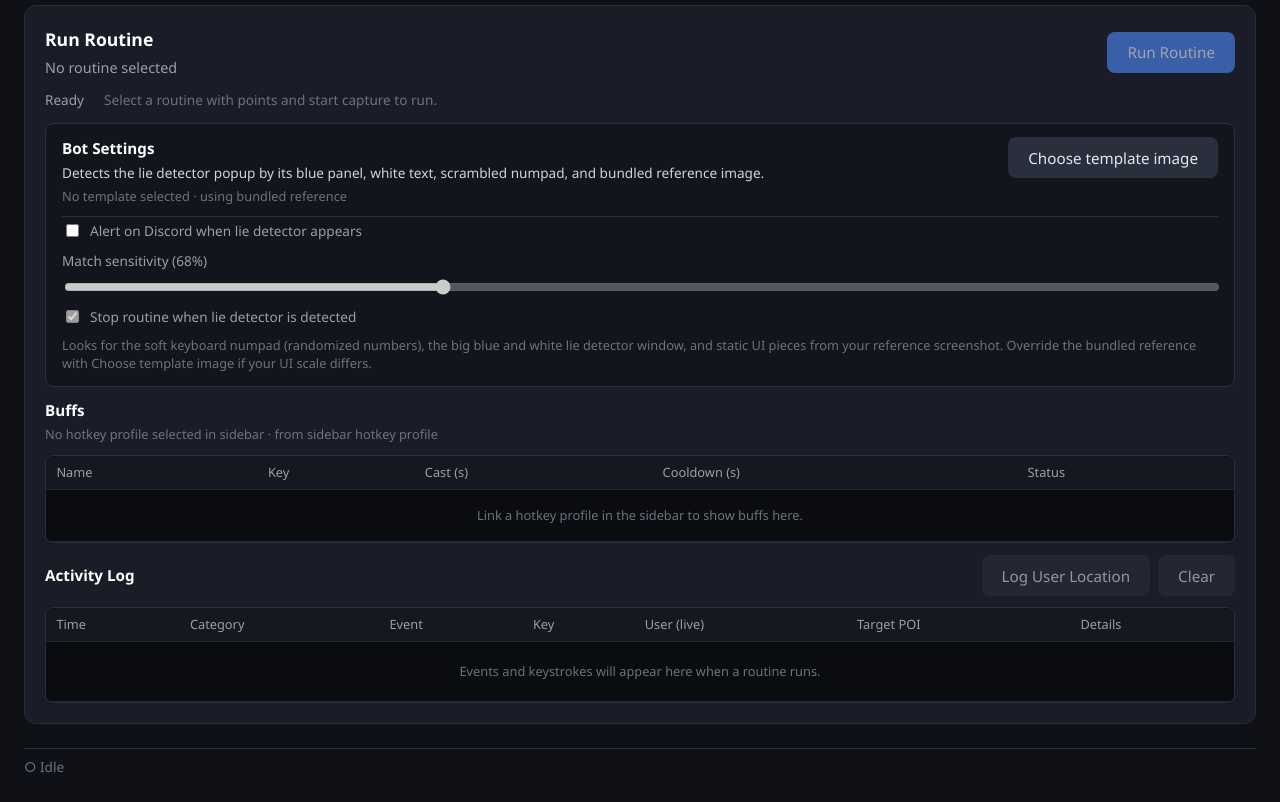
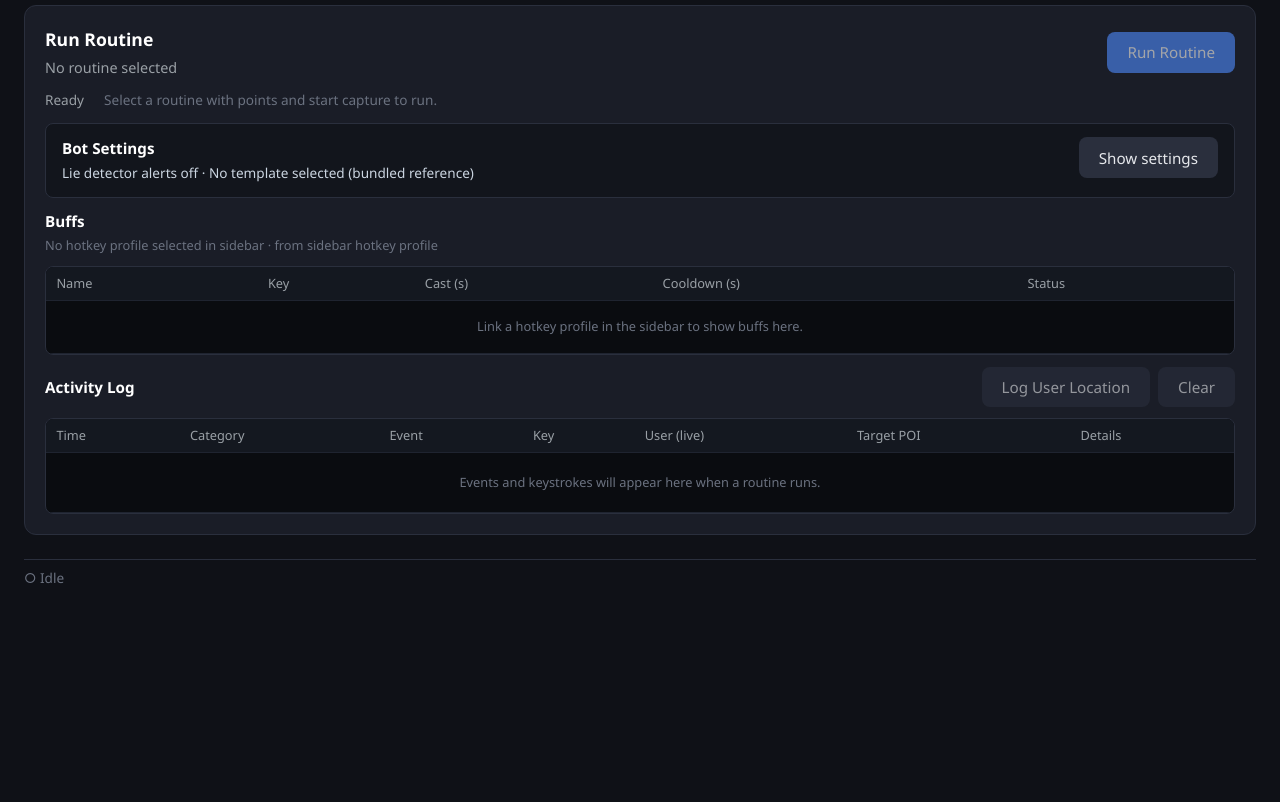
Before and after one commit to DayVidZhou/maple-bot, a React (Vite) app: page / in a window 1280 px wide. Shown: the part 1040-1842 px from the top of the page. After the commit the page ends 1653 px from the top, so only its background shows below. Built offline with nearby package versions, Linux system fonts and the light colour scheme.

Commit message:
bot setting collapsible

```diff
--- a/src/components/BotSettingsPanel/BotSettingsPanel.css
+++ b/src/components/BotSettingsPanel/BotSettingsPanel.css
@@ -44,8 +44,16 @@
   display: flex;
   flex-direction: column;
   gap: 0.65rem;
-  padding-top: 0.25rem;
+  padding-top: 0.65rem;
   border-top: 1px solid #2a2f3d;
+}
+
+.bot-settings-intro {
+  margin: 0;
+}
+
+.bot-settings-template-btn {
+  align-self: flex-start;
 }
 
 .bot-settings-field {
--- a/src/components/BotSettingsPanel/BotSettingsPanel.tsx
+++ b/src/components/BotSettingsPanel/BotSettingsPanel.tsx
@@ -13,6 +13,7 @@ export function BotSettingsPanel() {
   const [feedback, setFeedback] = useState<string | null>(null)
   const [error, setError] = useState<string | null>(null)
   const [busy, setBusy] = useState(false)
+  const [expanded, setExpanded] = useState(false)
 
   const templateLabel = templateInfo.hasTemplate
     ? templateInfo.width && templateInfo.height
@@ -45,12 +46,12 @@ export function BotSettingsPanel() {
         <div>
           <h3>Bot Settings</h3>
           <p className="bot-settings-summary">
-            Detects the lie detector popup by its blue panel, white text, scrambled
-            numpad, and bundled reference image.
-          </p>
-          <p className="bot-settings-meta">
+            {settings.lieDetectorEnabled
+              ? 'Lie detector alerts on'
+              : 'Lie detector alerts off'}
+            {' · '}
             {templateLabel}
-            {!templateInfo.hasTemplate ? ' · using bundled reference' : ''}
+            {!templateInfo.hasTemplate ? ' (bundled reference)' : ''}
           </p>
         </div>
 
@@ -58,15 +59,30 @@ export function BotSettingsPanel() {
           <button
             type="button"
             className="btn btn-secondary"
+            onClick={() => setExpanded((open) => !open)}
+          >
+            {expanded ? 'Hide settings' : 'Show settings'}
+          </button>
+        </div>
+      </div>
+
+      {expanded && (
+        <>
+          <div className="bot-settings-form">
+            <p className="bot-settings-hint bot-settings-intro">
+              Detects the lie detector popup by its blue panel, white text, scrambled
+              numpad, and bundled reference image.
+            </p>
+
+            <button
+              type="button"
+              className="btn btn-secondary bot-settings-template-btn"
               onClick={() => void handlePickTemplate()}
               disabled={busy}
             >
               {busy ? 'Choosing…' : 'Choose template image'}
             </button>
-        </div>
-      </div>
 
-      <div className="bot-settings-form">
             <label className="bot-settings-checkbox">
               <input
                 type="checkbox"
@@ -123,6 +139,8 @@ export function BotSettingsPanel() {
               {error && <span className="bot-settings-error">{error}</span>}
             </div>
           )}
+        </>
+      )}
     </section>
   )
 }
```
Lines whose indentation alone changed are shown as unchanged.
